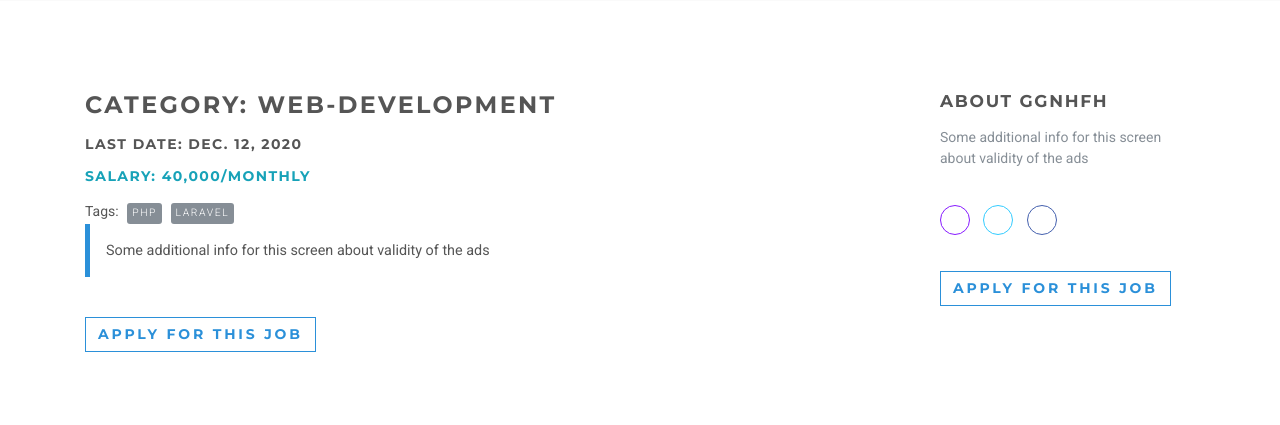
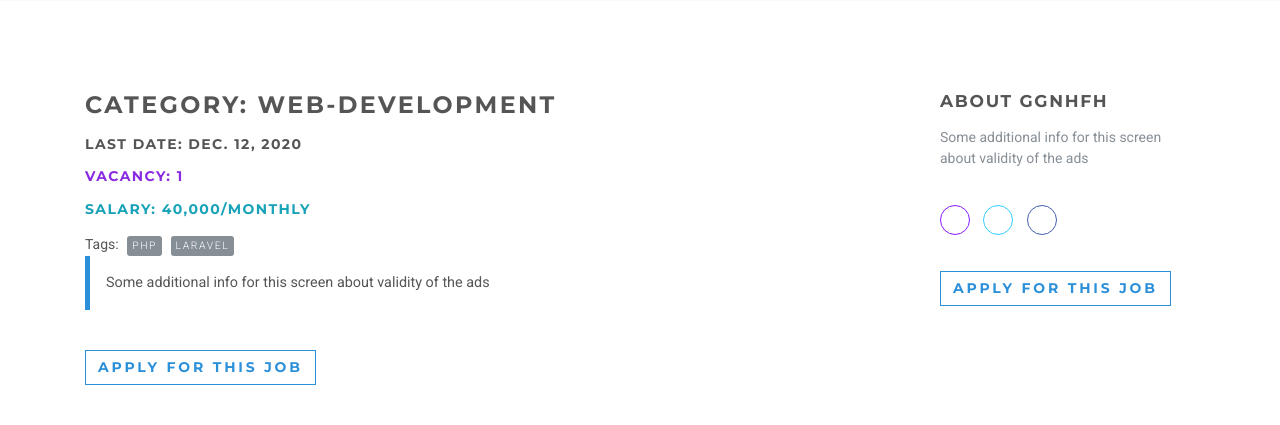
Before and after one commit to manjurulhoque/django-job-portal, a Django app: template templates/jobs/details.html in a window 1280 px wide. Shown: the part 455-880 px from the top of the page. Run offline with Django 3.2, Linux system fonts and the light colour scheme; data comes from the database, SQL or seed files in the repository; tables that the repository leaves empty hold one stand-in row (values such as "Sample post"); the template is opened without the code that fills it: values that come from a table or form of the project are taken from there, most other values are stand-ins (such as "Sample title", 1, 10 or a date in 2020); parts of the project's set-up code (start-up, migrations or seed data) failed here and were passed over; some libraries are stand-ins or nearby versions.

Commit message:
Added vacancy field to job details page

```diff
--- a/templates/jobs/details.html
+++ b/templates/jobs/details.html
@@ -31,6 +31,7 @@
                 <div class="col-lg-8">
                     <h3>Category: {{ job.category }}</h3>
                     <h5>Last date: {{ job.last_date|date }}</h5>
+                    <h5 style="color: blueviolet;">Vacancy: {{ job.vacancy }}</h5>
                     <h5 class="text-info">Salary: {% if job.salary > 0 %} {{ job.salary | intcomma}}/Monthly {% else %} Negotiable {% endif %} </h5>
                     Tags:
                     {% for tag in job.tags.all %}
```
